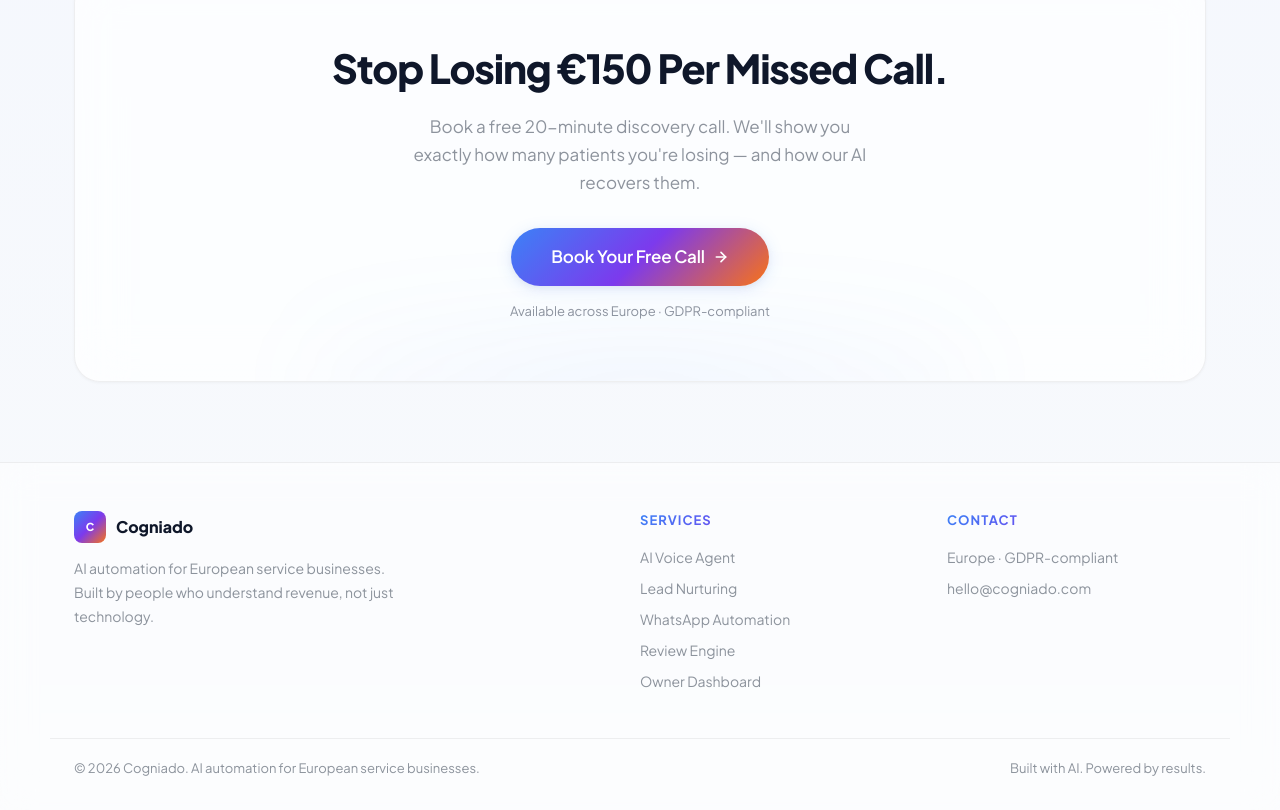
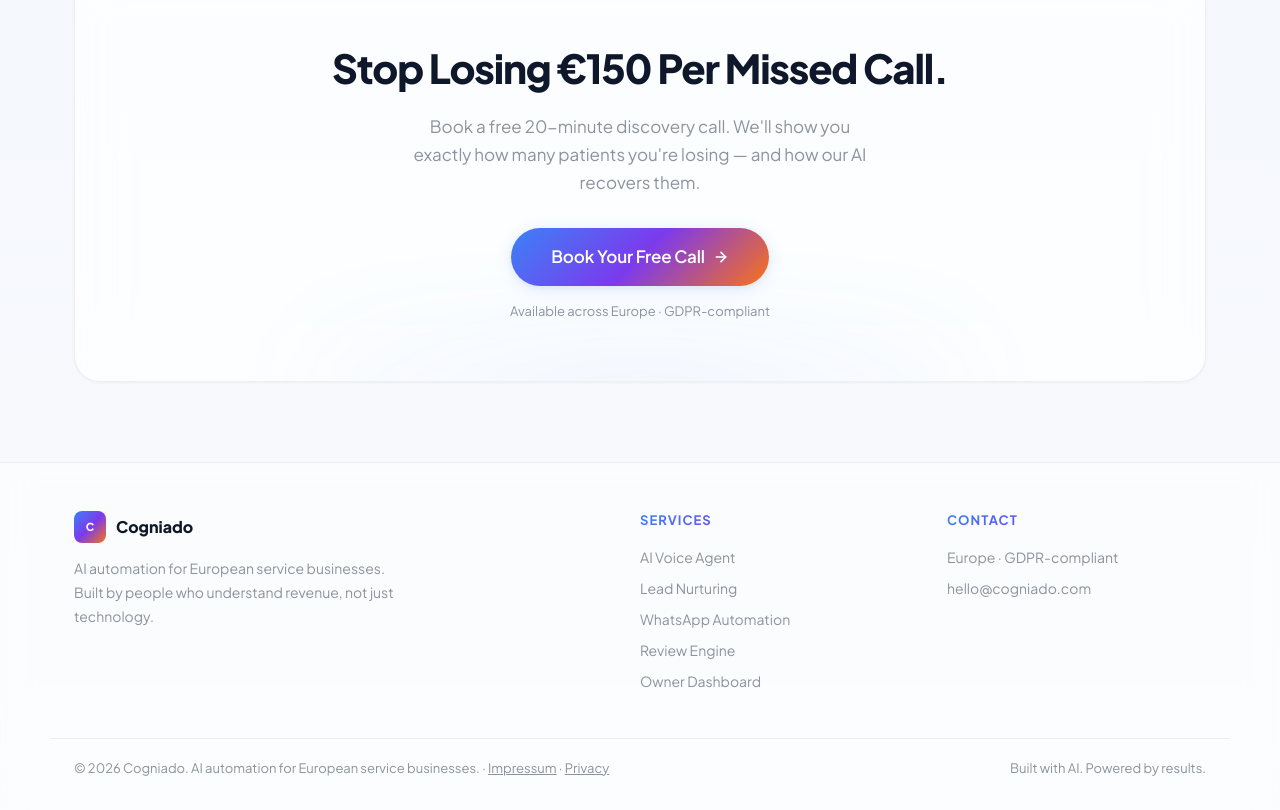
Before and after one commit to Kevalgohel1/kkdigital, a Next.js app: page / in a window 1280 px wide. Shown: the part 3852-4662 px from the top of the page. Built offline with nearby package versions, Linux system fonts and the light colour scheme.

Commit message:
Add Impressum and Privacy links to all footers

```diff
--- a/app/about/page.tsx
+++ b/app/about/page.tsx
@@ -925,7 +925,7 @@ export default function About() {
             }}
           >
             <p style={{ fontSize: 13, color: P.muted }}>
-              © 2026 Cogniado. AI automation for European service businesses.
+              <>© 2026 Cogniado. AI automation for European service businesses. · <a href="/impressum" style={{ color: "inherit", textDecoration: "underline" }}>Impressum</a> · <a href="/datenschutz" style={{ color: "inherit", textDecoration: "underline" }}>Privacy</a></>
             </p>
             <p style={{ fontSize: 13, color: P.muted }}>
               Built with AI. Powered by results.
--- a/app/contact/page.tsx
+++ b/app/contact/page.tsx
@@ -691,7 +691,7 @@ export default function Contact() {
             }}
           >
             <p style={{ fontSize: 13, color: P.muted }}>
-              © 2026 Cogniado. AI automation for European service businesses.
+              <>© 2026 Cogniado. AI automation for European service businesses. · <a href="/impressum" style={{ color: "inherit", textDecoration: "underline" }}>Impressum</a> · <a href="/datenschutz" style={{ color: "inherit", textDecoration: "underline" }}>Privacy</a></>
             </p>
             <p style={{ fontSize: 13, color: P.muted }}>
               Built with AI. Powered by results.
--- a/app/page.tsx
+++ b/app/page.tsx
@@ -638,7 +638,7 @@ export default function Home() {
             </div>
           </div>
           <div style={{ ...wrap, marginTop: 36, paddingTop: 20, borderTop: `1px solid ${P.border}`, display: "flex", justifyContent: "space-between", alignItems: "center", flexWrap: "wrap", gap: 12 }}>
-            <p style={{ fontSize: 13, color: P.muted }}>© 2026 Cogniado. AI automation for European service businesses.</p>
+            <p style={{ fontSize: 13, color: P.muted }}><>© 2026 Cogniado. AI automation for European service businesses. · <a href="/impressum" style={{ color: "inherit", textDecoration: "underline" }}>Impressum</a> · <a href="/datenschutz" style={{ color: "inherit", textDecoration: "underline" }}>Privacy</a></></p>
             <p style={{ fontSize: 13, color: P.muted }}>Built with AI. Powered by results.</p>
           </div>
         </footer>
--- a/app/services/page.tsx
+++ b/app/services/page.tsx
@@ -440,7 +440,7 @@ export default function Services() {
         {/* ═══ FOOTER ═══ */}
         <footer style={{ position: "relative", zIndex: 1, background: "rgba(255,255,255,0.5)", backdropFilter: "blur(16px)", WebkitBackdropFilter: "blur(16px)", borderTop: `1px solid ${P.border}`, padding: "32px 0" }}>
           <div style={{ ...wrap, display: "flex", justifyContent: "space-between", alignItems: "center", flexWrap: "wrap", gap: 12 }}>
-            <p style={{ fontSize: 13, color: P.muted }}>© 2026 Cogniado. AI automation for European service businesses.</p>
+            <p style={{ fontSize: 13, color: P.muted }}><>© 2026 Cogniado. AI automation for European service businesses. · <a href="/impressum" style={{ color: "inherit", textDecoration: "underline" }}>Impressum</a> · <a href="/datenschutz" style={{ color: "inherit", textDecoration: "underline" }}>Privacy</a></></p>
             <p style={{ fontSize: 13, color: P.muted }}>Built with AI. Powered by results.</p>
           </div>
         </footer>
```
